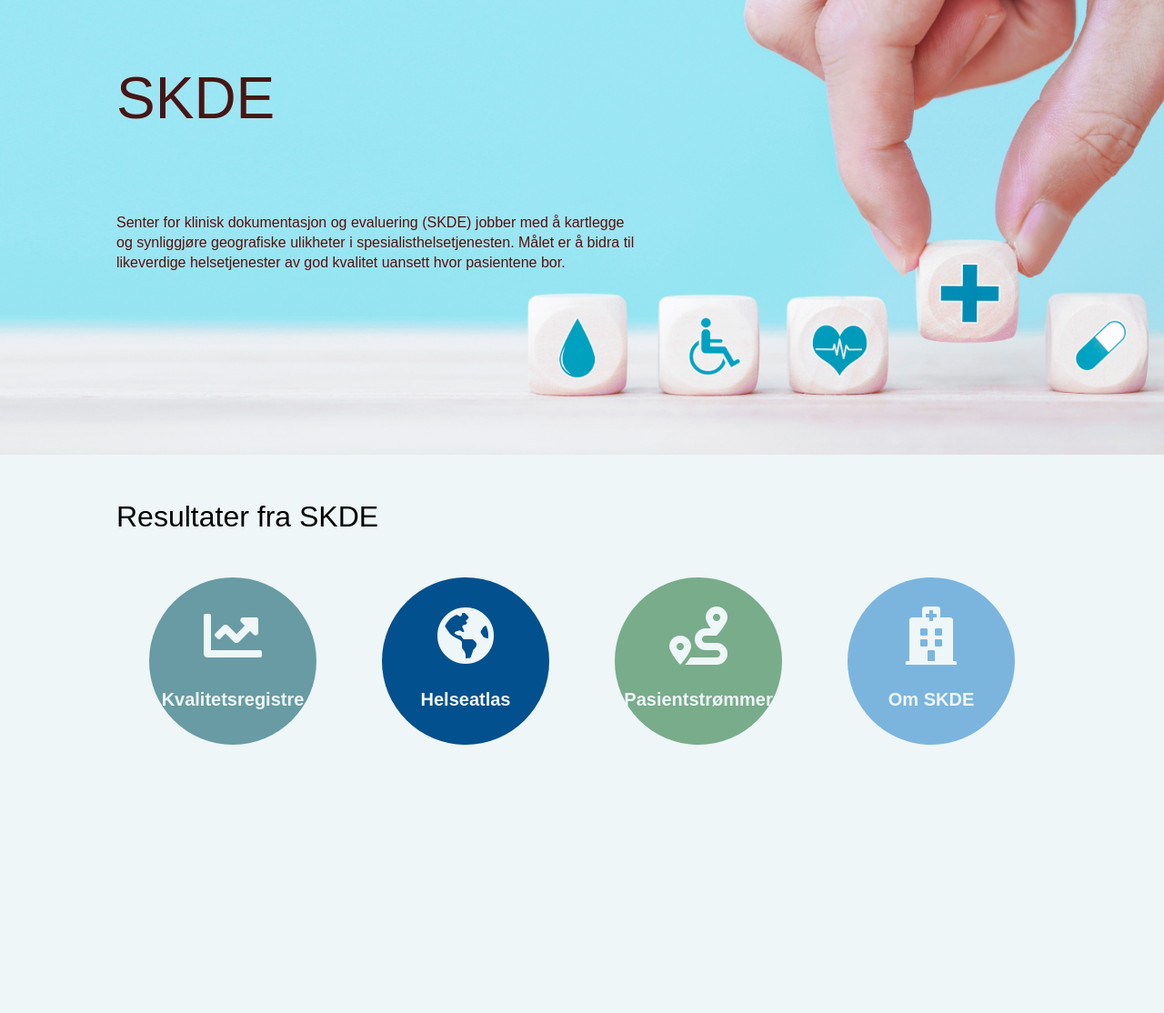
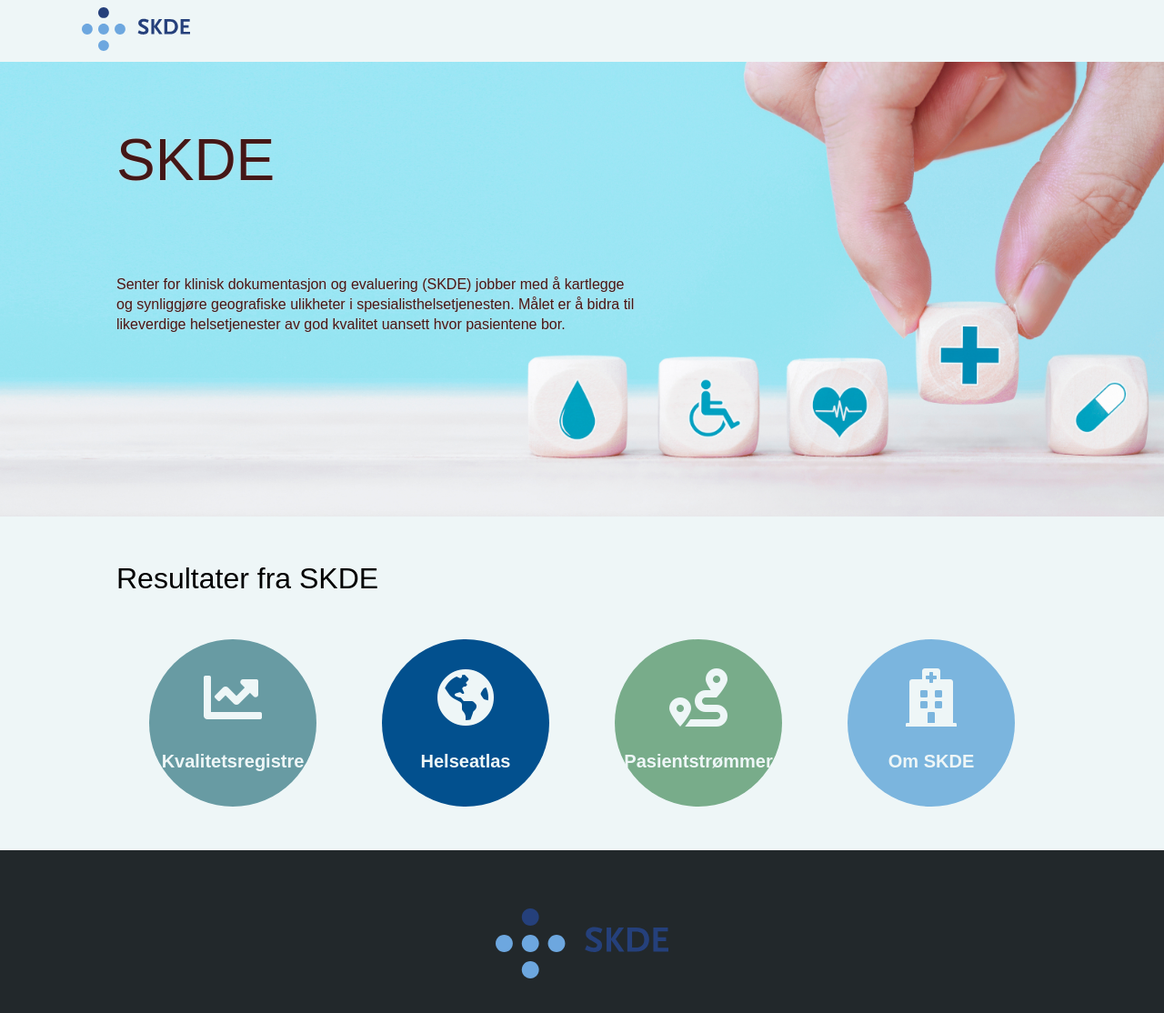
Before and after one commit to mong/qmongjs, a React (Create React App) app: page / in a window 1280 px wide. Shown: the top 1114 px of the page at 91% size. Before the commit the page ends 867 px from the top, so only its background shows below. Built offline with nearby package versions, Linux system fonts and the light colour scheme; what use-query-params would draw is missing.

Commit message:
mv header and footer back to the home component

```diff
--- a/src/components/Home/index.tsx
+++ b/src/components/Home/index.tsx
@@ -2,12 +2,16 @@
 
 import style from "./index.module.css";
 
+import Header from "../Header";
 import Main from "./Main";
+import Footer from "../Footer";
 
 const Home = () => {
   return (
     <div className={style.homeContainer}>
+      <Header />
       <Main />
+      <Footer />
     </div>
   );
 };
```
